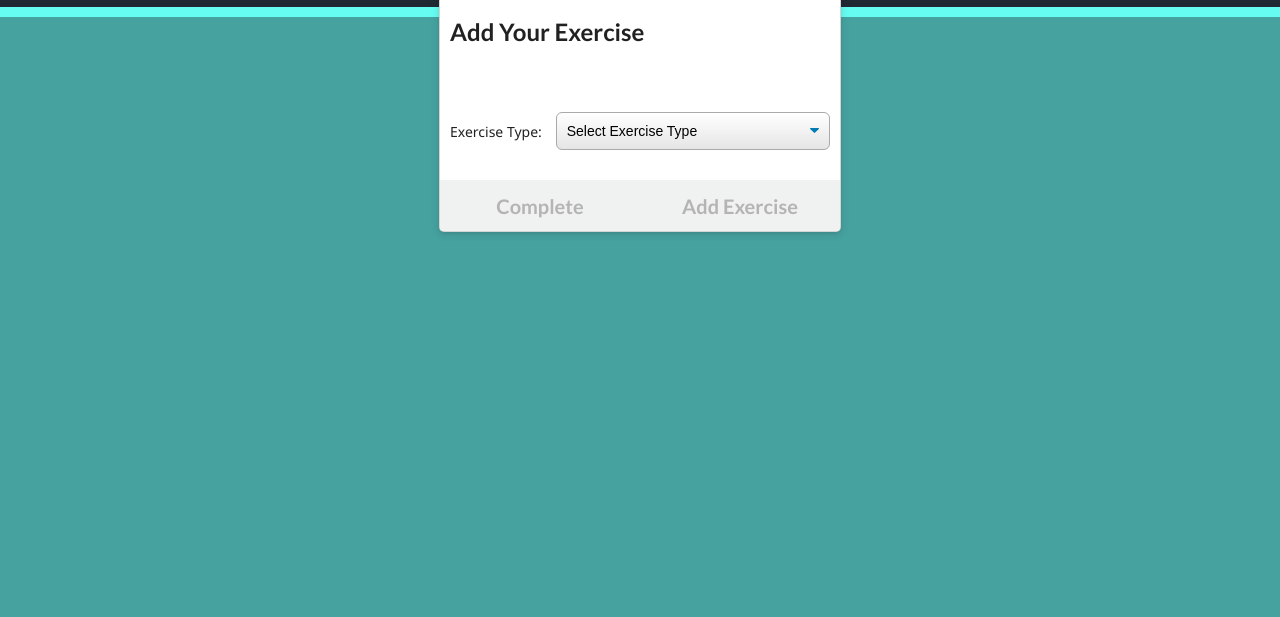
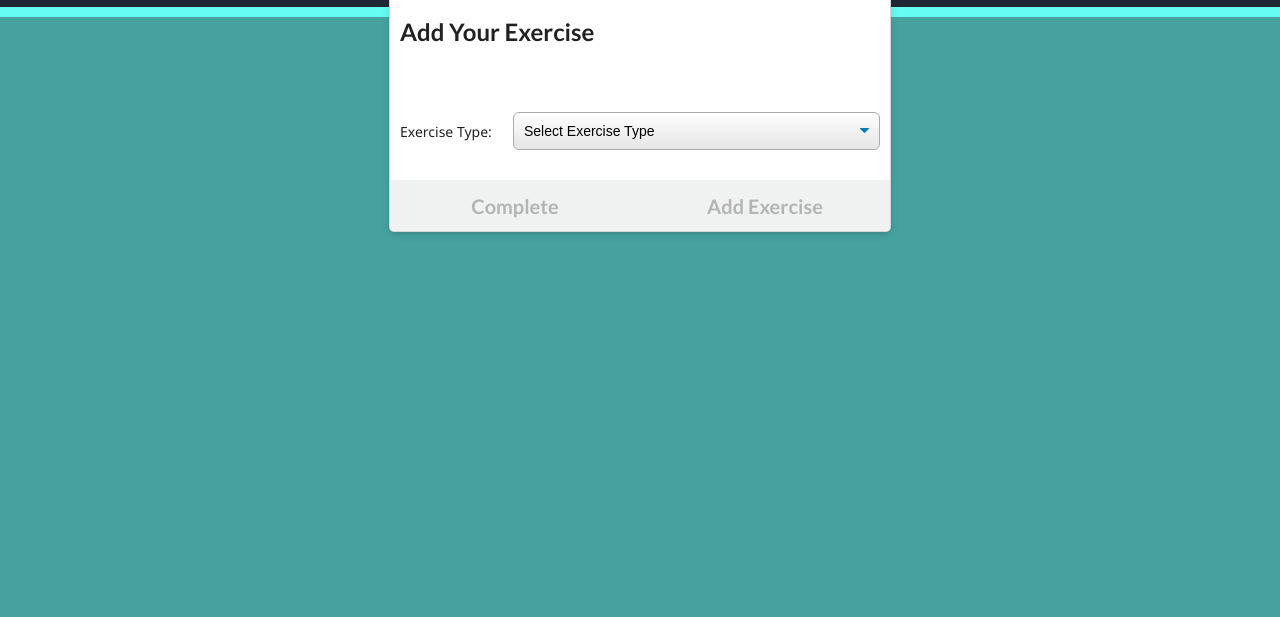
Before and after one commit to mdgragg/fitness-tracker, a website: page public/exercise.html in a window 1280 px wide. Shown: the part 363-980 px from the top of the page. Drawn offline with nearby package versions, Linux system fonts and the light colour scheme; no server answers.

Commit message:
added styles

```diff
--- a/public/style.css
+++ b/public/style.css
@@ -193,10 +193,6 @@ form::after {
   display: none !important;
 }
 
-.exercise .ui.card {
-  width: 400px;
-  max-width: 600px;
-}
 
 .exercise .buttons {
   margin-top: 20px;
```
Also changed, not shown: 1 other file.
